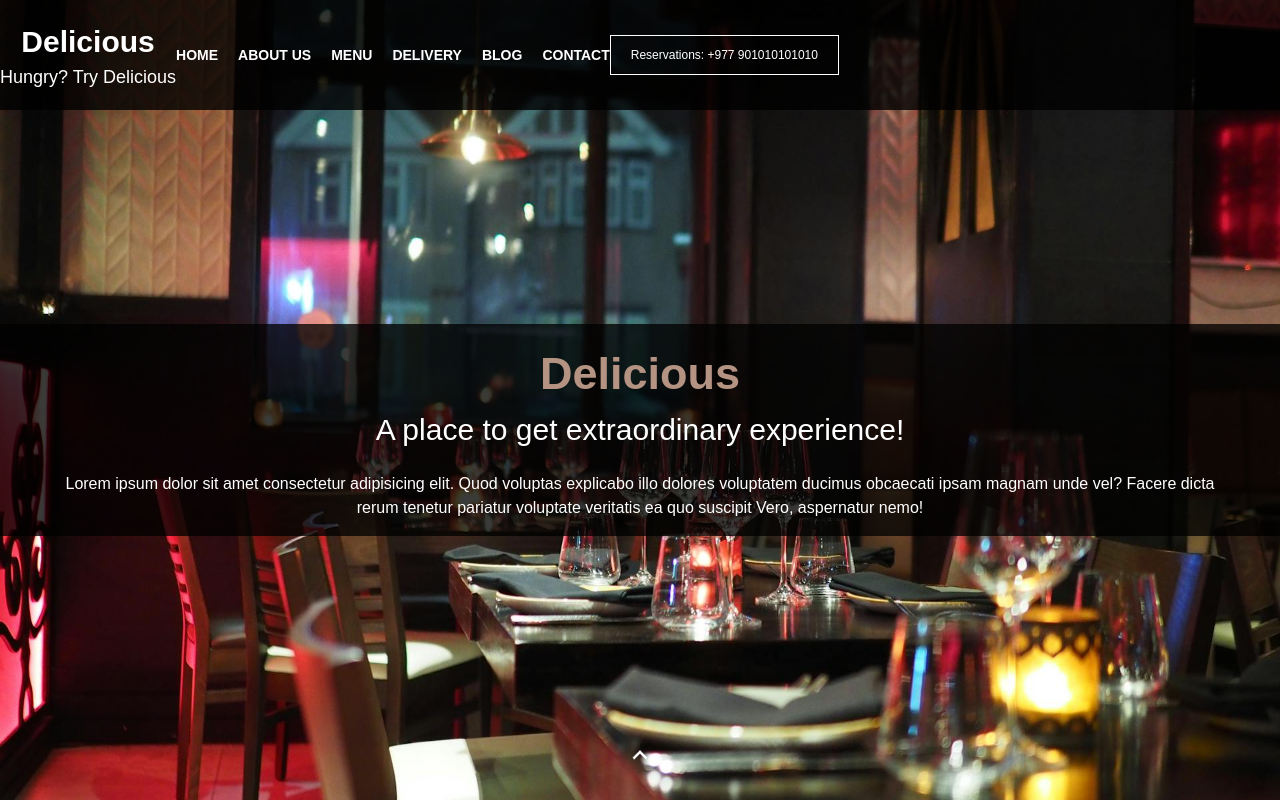
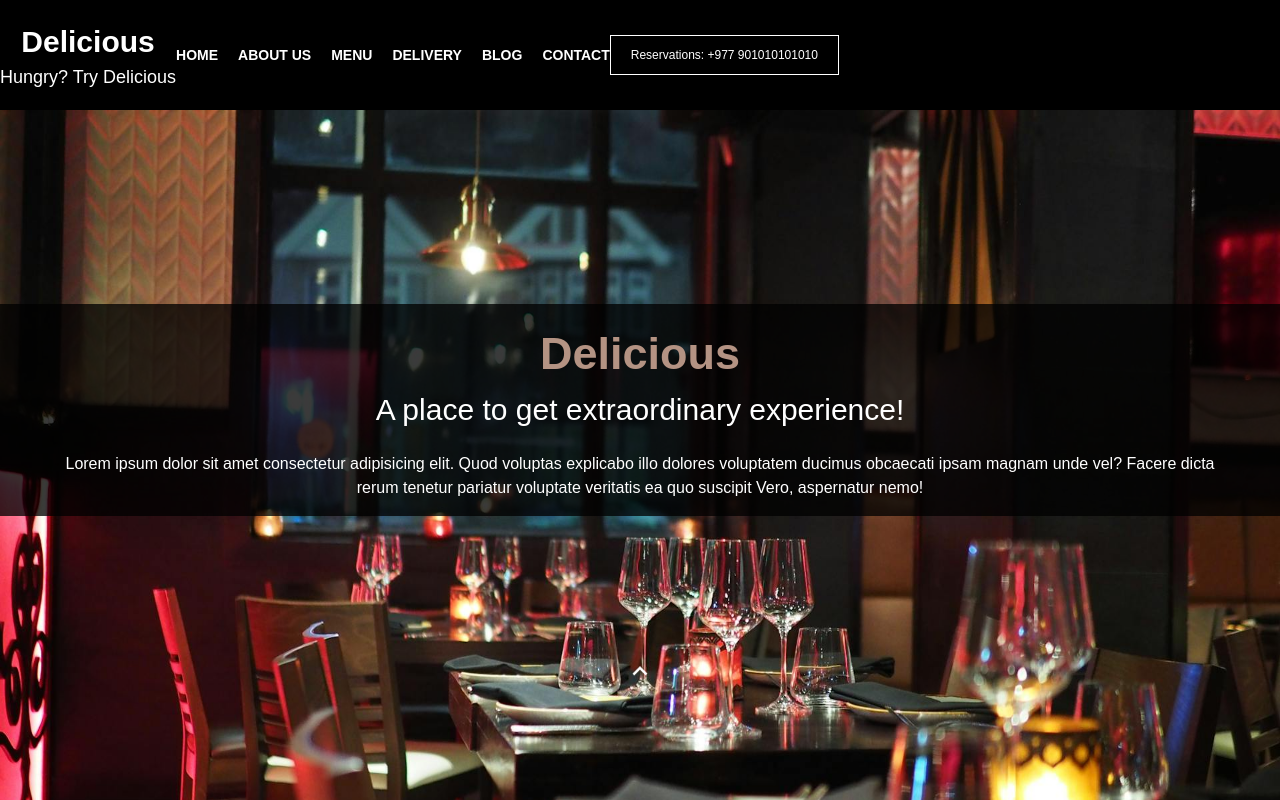
Before and after one commit to Biki101/delicious, a Next.js app: page / in a window 1280 px wide. Shown: the top 800 px of the page. Built offline with nearby package versions, Linux system fonts and the light colour scheme.

Commit message:
fixed header

```diff
--- a/src/app/components/Header/header.tsx
+++ b/src/app/components/Header/header.tsx
@@ -2,7 +2,7 @@ import ReservationButton from "../ReservationButton/reservation-button";
 
 export default function Header() {
   return (
-    <div className="z-[100] bg-[#000000cc] h-[110px] flex items-center sticky top-0 left-0">
+    <div className="z-[100] bg-[#000] h-[110px] flex items-center sticky top-0 left-0">
       <div className="outer-container text-white ">
         <div className="flex justify-between items-center">
           <div className="flex flex-col text-[18px] items-center justify-center">
--- a/src/app/page.tsx
+++ b/src/app/page.tsx
@@ -12,7 +12,8 @@ import Footer from "./components/Footer/footer";
 export default function Home() {
   return (
     <div>
-      <div className="flex flex-col justify-between relative h-[100vh]">
+      <Header />
+      <div className="flex flex-col justify-center relative h-[100vh]">
         {/* hero Image */}
         <Image
           src={heroImage}
@@ -22,9 +23,8 @@ export default function Home() {
           alt="hero image"
         />
         {/* hero Image End */}
-        <Header />
         <WelcomeMessage />
-        <div className="z-[1] slide-top mx-auto">
+        <div className="z-[1] slide-top mx-auto mt-[150px]">
           <svg
             xmlns="http://www.w3.org/2000/svg"
             height="30"
```
